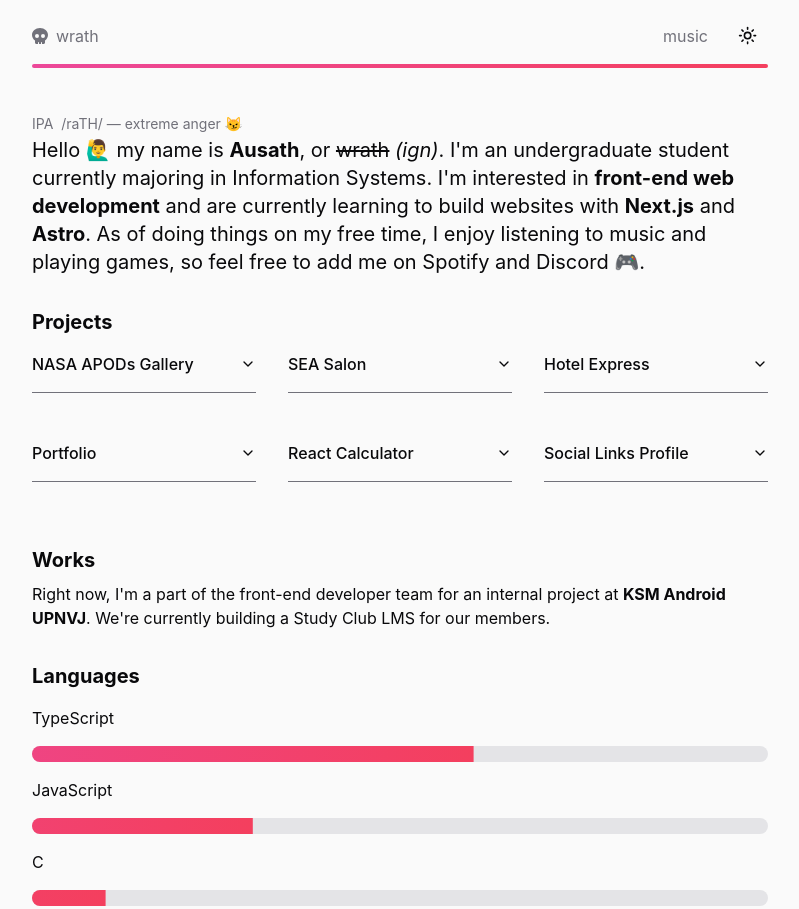
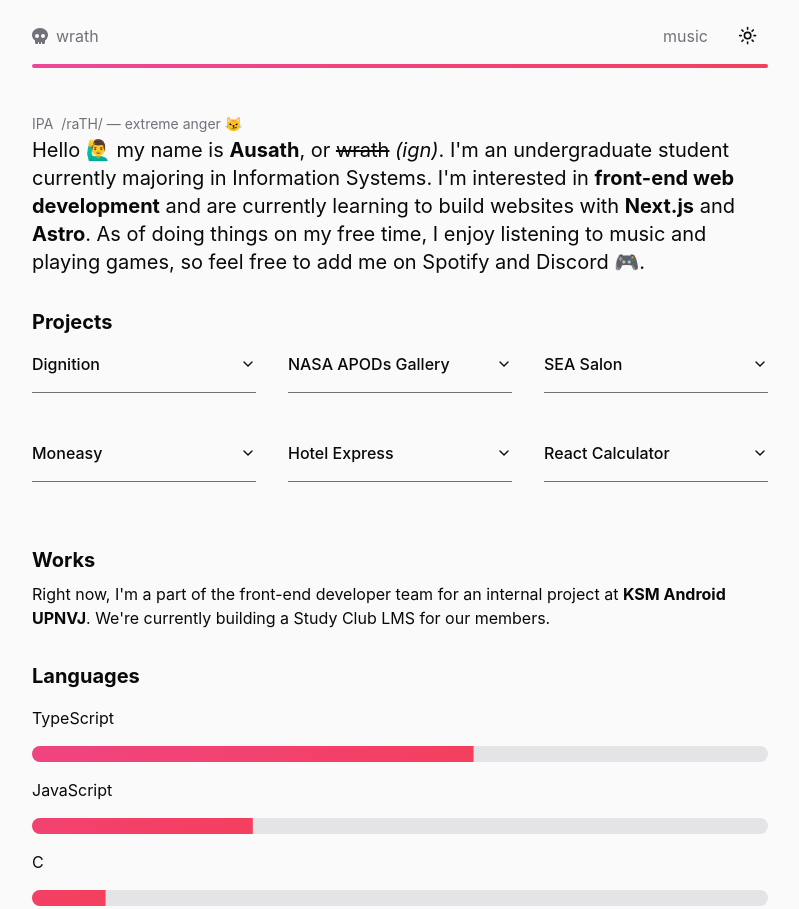
Before and after one commit to ausathdzil/astro-portfolio, an Astro site: page / in a window 1280 px wide. Shown: the top 909 px of the page, without its empty margins (240-1039 px from the left). Built offline with nearby package versions, Linux system fonts and the light colour scheme; Astro itself is replaced by a stand-in of ours.

Commit message:
Update projects

```diff
--- a/src/components/ProjectsAccordion.tsx
+++ b/src/components/ProjectsAccordion.tsx
@@ -19,7 +19,6 @@ function chunkArray(array: Project[], chunkSize: number) {
 const projectChunks = chunkArray(projects, 3);
 
 export default function ProjectsAccordion() {
-  const projectChunks = chunkArray(projects, 3);
   return (
     <>
       {projectChunks.map((chunk, chunkIndex) => (
@@ -44,18 +43,20 @@ export default function ProjectsAccordion() {
                   {project.description}
 
                   <div className="flex gap-4 justify-start items-start">
+                    {project.github && (
                       <a
-                      href={project.link}
+                        href={project.github}
                         target="_blank"
                         className="underline underline-offset-8 transition ease-in-out hover:decoration-zinc-500"
                         aria-label={`link to ${project.title} github repo`}
                       >
                         <p className="mt-4">github repo 📂</p>
                       </a>
+                    )}
 
-                    {project.webLink && (
+                    {project.demo && (
                       <a
-                        href={project.webLink}
+                        href={project.demo}
                         target="_blank"
                         className="underline underline-offset-8 transition ease-in-out hover:decoration-zinc-500"
                         aria-label={`link to ${project.title}`}
--- a/src/lib/definitions.ts
+++ b/src/lib/definitions.ts
@@ -19,8 +19,8 @@ export type Language = {
 
 export type Project = {
   title: string;
-  link: string;
-  webLink?: string;
+  github?: string;
+  demo?: string;
   description: string;
 };
 
--- a/src/lib/projects.ts
+++ b/src/lib/projects.ts
@@ -1,38 +1,39 @@
 export const projects = [
   {
+    title: 'Dignition',
+    demo: 'https://dignition.androidupnvj.com/',
+    description:
+      'Study Club Learning Management System. UPNVJ Android Study Group internal project.',
+  },
+  {
     title: 'NASA APODs Gallery',
-    link: 'https://github.com/ausathdzil/nasa-apods-gallery',
-    webLink: 'https://nasa-apods-gallery.vercel.app/',
+    github: 'https://github.com/ausathdzil/nasa-apods-gallery',
+    demo: 'https://apod-galler-nasa.vercel.app/',
     description: 'My attempt at cloning NASA APOD.',
   },
   {
     title: 'SEA Salon',
-    link: 'https://github.com/ausathdzil/sea-salon',
-    webLink: 'https://sea-salon-ausath.vercel.app/',
+    github: 'https://github.com/ausathdzil/sea-salon',
+    demo: 'https://sea-salon-ausath.vercel.app/',
     description:
       'Salon web app for booking and managing salon services. COMPFEST 16 Software Engineering Academy technical challenge.',
   },
   {
+    title: 'Moneasy',
+    github: 'https://github.com/valuin/moneasy',
+    demo: 'https://moneasy.vercel.app/',
+    description:
+      'MSMEs financial management web app. Top 5 at hackjakarta 2024 financial inclusion track.',
+  },
+  {
     title: 'Hotel Express',
-    link: 'https://github.com/ausathdzil/hotel-express',
+    github: 'https://github.com/ausathdzil/hotel-express',
     description: 'Full-stack web app for hotel management system simulation.',
   },
   {
-    title: 'Portfolio',
-    link: 'https://github.com/ausathdzil/astro-portfolio',
-    webLink: 'https://ausathdzil.vercel.app/',
-    description: 'My personal web portfolio.',
-  },
-  {
     title: 'React Calculator',
-    link: 'https://github.com/ausathdzil/react-calculator',
-    webLink: 'https://react-calculator-ausath.vercel.app/',
+    github: 'https://github.com/ausathdzil/react-calculator',
+    demo: 'https://react-calculator-ausath.vercel.app/',
     description: 'Calculator web app.',
   },
-  {
-    title: 'Social Links Profile',
-    link: 'https://github.com/ausathdzil/social-links',
-    webLink: 'https://social-links-ausath.vercel.app/',
-    description: 'A simple social links for your profile.',
-  },
 ];
```
Lines whose indentation alone changed are shown as unchanged.
